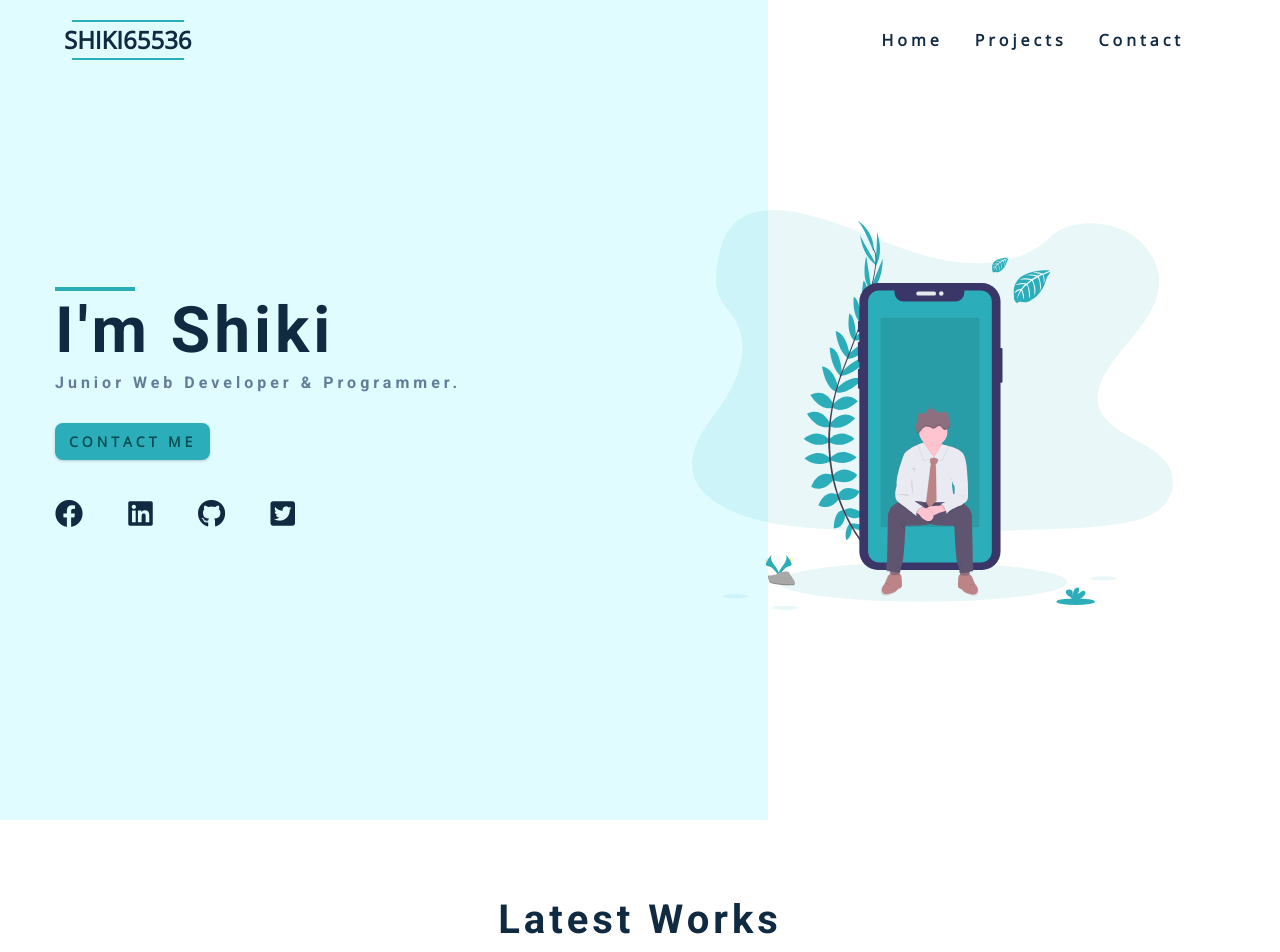
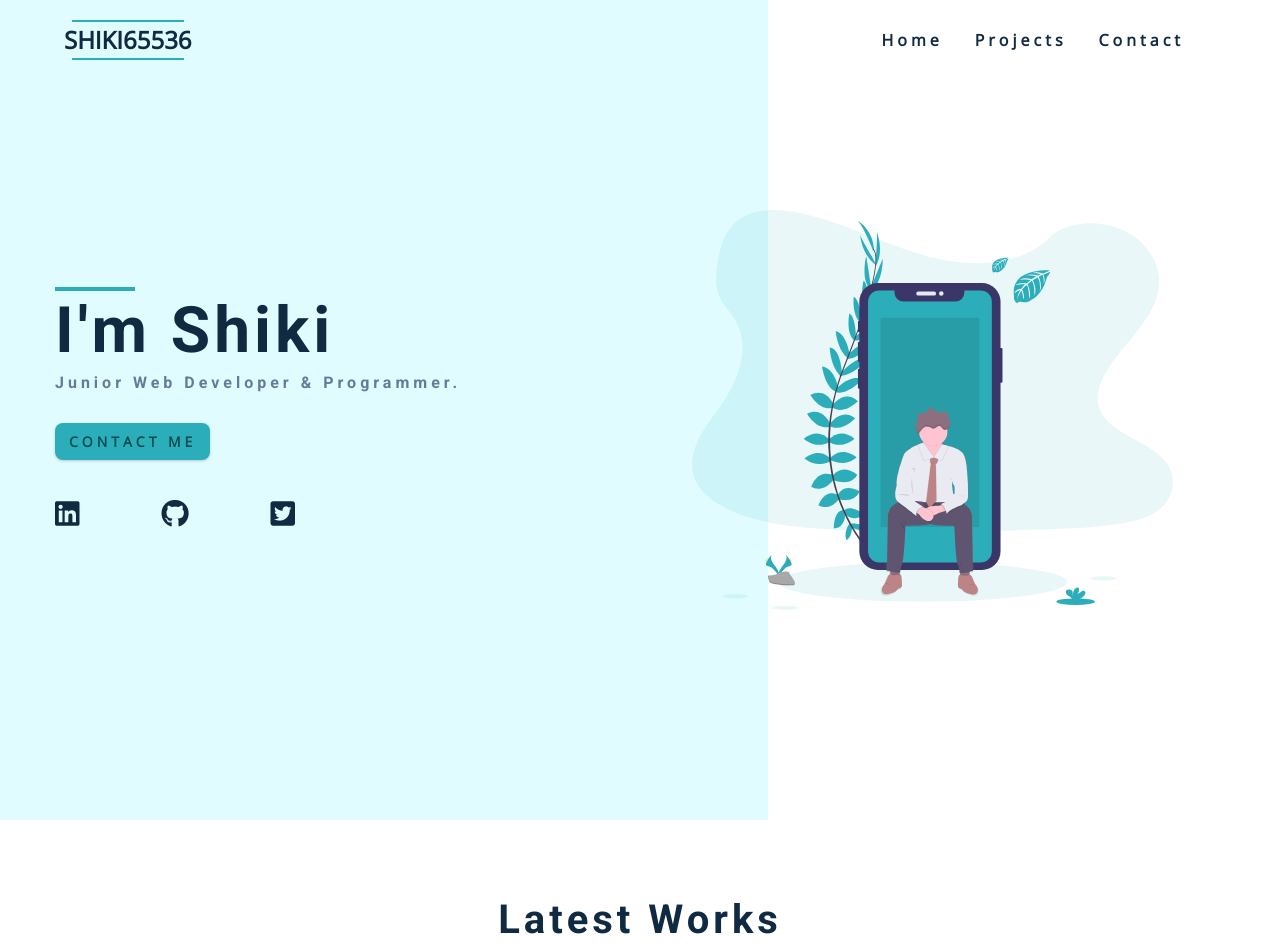
Before and after one commit to shiki65536/shiki65536.github.io, a Jekyll site: the page built from index.html, in a window 1280 px wide. Shown: the top 952 px of the page. Built offline with Jekyll 4.4.1, drawn with Linux system fonts in a browser that asks for light colours.

Commit message:
fix social link

```diff
--- a/_config.yml
+++ b/_config.yml
@@ -49,7 +49,7 @@
   - title: facebook
     url: https://www.facebook.com/shiki65536
   - title: linkedin
-    url: https://www.linkedin.com/in/shih-chi-%EF%BD%97en-690526211/
+    url: https://www.linkedin.com/in/shih-chi-wen-690526211/
   - title: github
     url: http://github.com/shiki65536
 
--- a/_includes/footer.html
+++ b/_includes/footer.html
@@ -1,11 +1,11 @@
 <footer class="footer">
 <!-- social icons -->
       <ul class="social-icons social-links">
-        <li>
+        <!-- <li>
           <a href="https://www.twitter.com" class="social-link">
             <i class="fab fa-facebook"></i>
           </a>
-        </li>
+        </li> -->
         <li>
           <a href="https://www.linkedin.com/in/shih-chi-%EF%BD%97en-690526211/" class="social-link">
             <i class="fab fa-linkedin"></i>
--- a/_includes/header.html
+++ b/_includes/header.html
@@ -8,12 +8,12 @@
         <a href="#contact" class="btn hero-btn">contact me</a>
         <!-- social icons -->
         <ul class="social-links hero-icons">
-          <li>
+          <!-- <li>
             <a href="https://www.twitter.com" class="social-link">
               <i class="fab fa-facebook"></i>
             </a>
           </li>
-          <li>
+          <li> -->
             <a href="https://www.linkedin.com/in/shih-chi-%EF%BD%97en-690526211/" class="social-link">
               <i class="fab fa-linkedin"></i>
             </a>
--- a/_includes/navbar.html
+++ b/_includes/navbar.html
@@ -52,11 +52,11 @@
       </ul>
       <!-- social icons -->
       <ul class="social-links sidebar-icons">
-        <li>
+        <!-- <li>
           <a href="https://www.twitter.com" class="social-link">
             <i class="fab fa-facebook"></i>
           </a>
-        </li>
+        </li> -->
         <li>
           <a href="https://www.linkedin.com/in/shih-chi-%EF%BD%97en-690526211/" class="social-link">
             <i class="fab fa-linkedin"></i>
```
